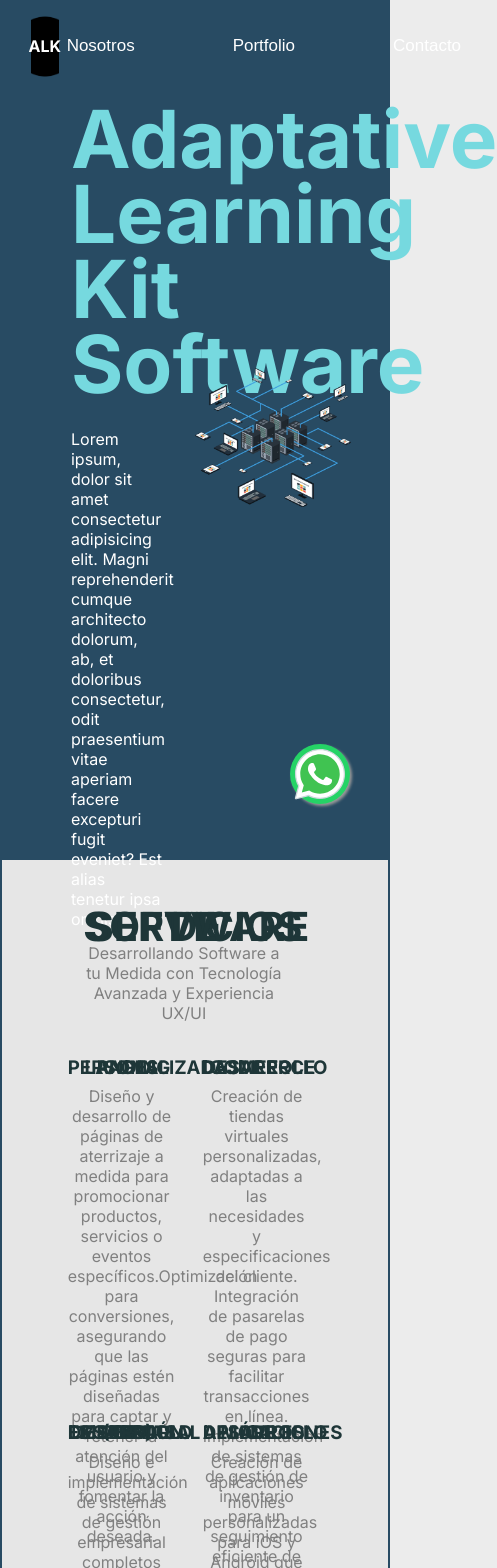
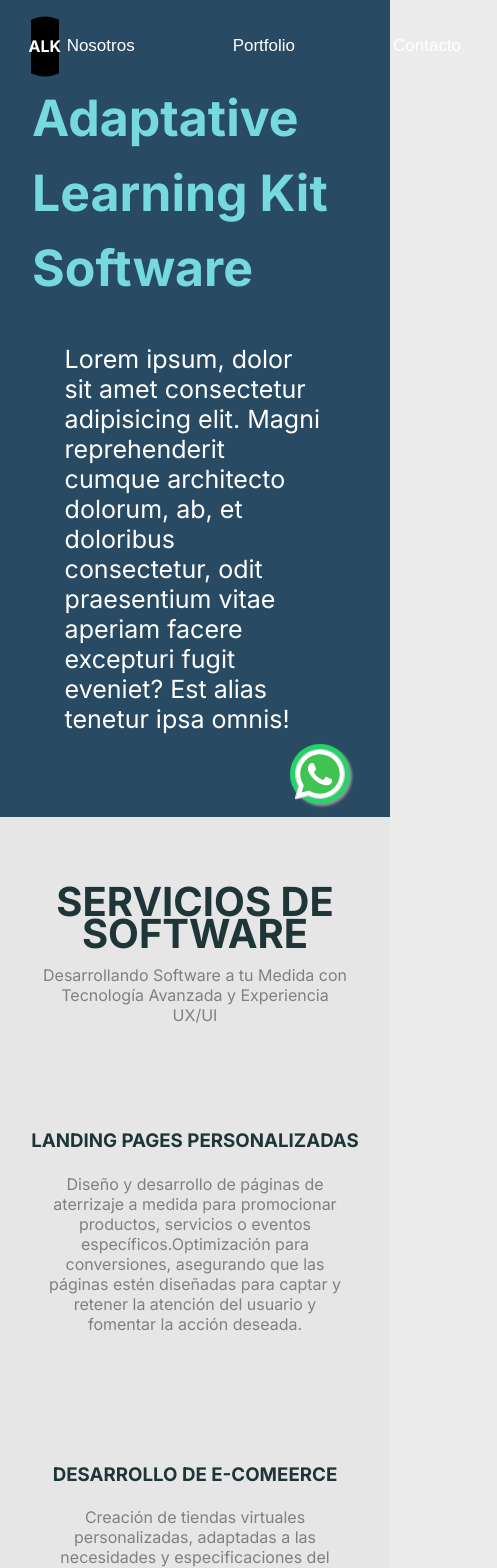
Before and after one commit to alejoborracci21/ALK-Software, a Next.js app: page / in a window 390 px wide. Shown: the top 1568 px of the page, 497 px wide, since content can reach past the window. Built offline with nearby package versions, Linux system fonts and the light colour scheme.

Commit message:
avanzando con el responsive. No esta terminado

```diff
--- a/src/app/pagestyles.module.css
+++ b/src/app/pagestyles.module.css
@@ -135,3 +135,162 @@
     background-color: #D9D9D9;
 
 }
+
+@media only screen and (min-width: 1024px) {
+    .page1 {
+        width: 70vw;
+    }
+}
+
+/* Para dispositivos con una resolución de 960 x 540 px */
+@media only screen and (max-width: 960px) {
+    .left,
+    .right {
+        width: 100%;
+    }
+}
+
+/* Para dispositivos con una resolución de 800 x 600 px */
+@media only screen and (max-width: 800px) {
+    .page1 {
+        width: 90vw;
+    }
+}
+
+/* Para dispositivos con una resolución de 768 x 1024 px o inferior */
+@media only screen and (max-width: 768px) {
+    .page1 {
+        width: 100vw;
+        height: 90vh;
+        display: flex;
+    }
+.left{
+    height: 90%;
+    width: 100%;
+}
+    .right {
+    display: none;
+    }
+
+     .pp{
+        font-size:25px;
+        line-height: 1.2em;
+        width: 80%;
+
+    }
+
+    .p{
+        margin: auto;
+    }
+
+ .page2{
+    width: 100%;
+ }
+ .services{
+    width: 100%;
+    height: 70%;
+}
+
+.service {
+    width: 80%;
+    margin: auto
+}
+.h3{
+line-height: 1.5em;
+}
+.title2 {
+    width: 100%;
+    line-height: 2em;
+}
+}
+
+/* Para dispositivos con una resolución de 640 x 360 px o inferior */
+@media only screen and (max-width: 640px) {
+    .page1 {
+        width: 100%;
+        height: 95vh;
+    }
+    .right{
+        display: none;
+    }
+
+    .title {
+        margin-top: 10%;
+
+    }
+
+    .title h1 {
+        font-size: 50px;
+    }
+
+    .pp,
+    .p {
+        width: 80%;
+        margin: auto;
+    }
+    .page2{
+        width: 100%;
+        height: 190vh;
+    }
+    .services{
+        width: 100%;
+        height: 70%;
+    }
+
+    .service {
+        width: 100%;
+    }
+.h3{
+    line-height: 1.5em;
+}
+    .title2 {
+        width: 100%;
+        line-height: 2em;
+    }
+}
+
+/* Para dispositivos con una resolución de 360 x 640 px o inferior */
+@media only screen and (max-width: 376px) {
+    .page1 {
+        width: 100%;
+        height: 90vh;
+    }
+
+    .right{
+        display: none;
+    }
+
+    .title {
+        margin-top: 10%;
+
+    }
+
+    .title h1 {
+        font-size: 50px;
+    }
+
+    .pp,
+    .p {
+        width: 80%;
+        margin: auto;
+    }
+    .page2{
+        width: 100%;
+        height: 190vh;
+    }
+    .services{
+        width: 100%;
+        height: 70%;
+    }
+
+    .service {
+        width: 100%;
+    }
+.h3{
+    line-height: 1.5em;
+}
+    .title2 {
+        width: 100%;
+        line-height: 2em;
+    }
+}
```
Also changed, not shown: src/app/about/page.module.css (+181 -0 lines).
